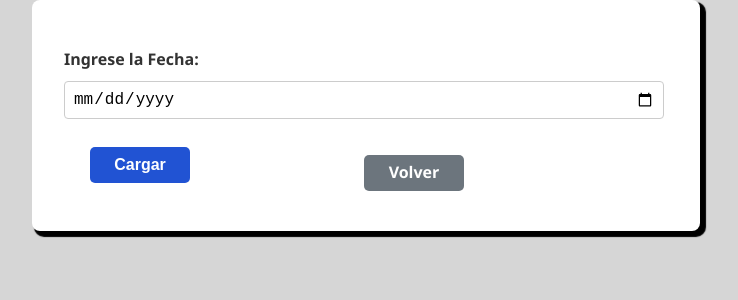
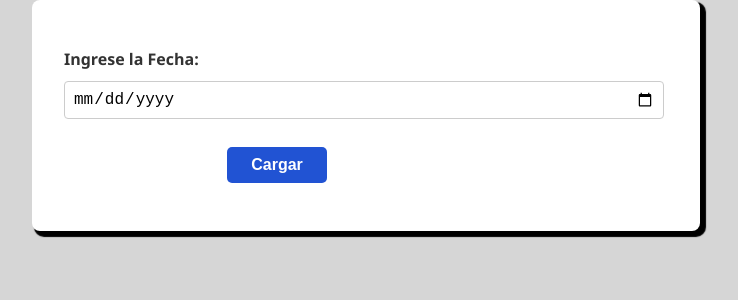
Before and after one commit to cotizacion-rsmautomotriz/cotizacion-rsmautomotriz.github.io, a Flask app: page /table in a window 1280 px wide. Shown: the top 300 px of the page, without its empty margins (224-962 px from the left). Run offline with Flask 3, Linux system fonts and the light colour scheme; the visitor is signed in with stand-in values (Sample User, id 1); some libraries are stand-ins or nearby versions.

Commit message:
Update table.html

```diff
--- a/app/templates/table.html
+++ b/app/templates/table.html
@@ -15,7 +15,6 @@
             </div>
             <div class="container4">
                 <button type="submit" class="button button-tree">Cargar</button>
-                <a href="{{ url_for('dashboard') }}" class="button button-back">Volver</a>
             </div>
         </form>
     </div>
```
